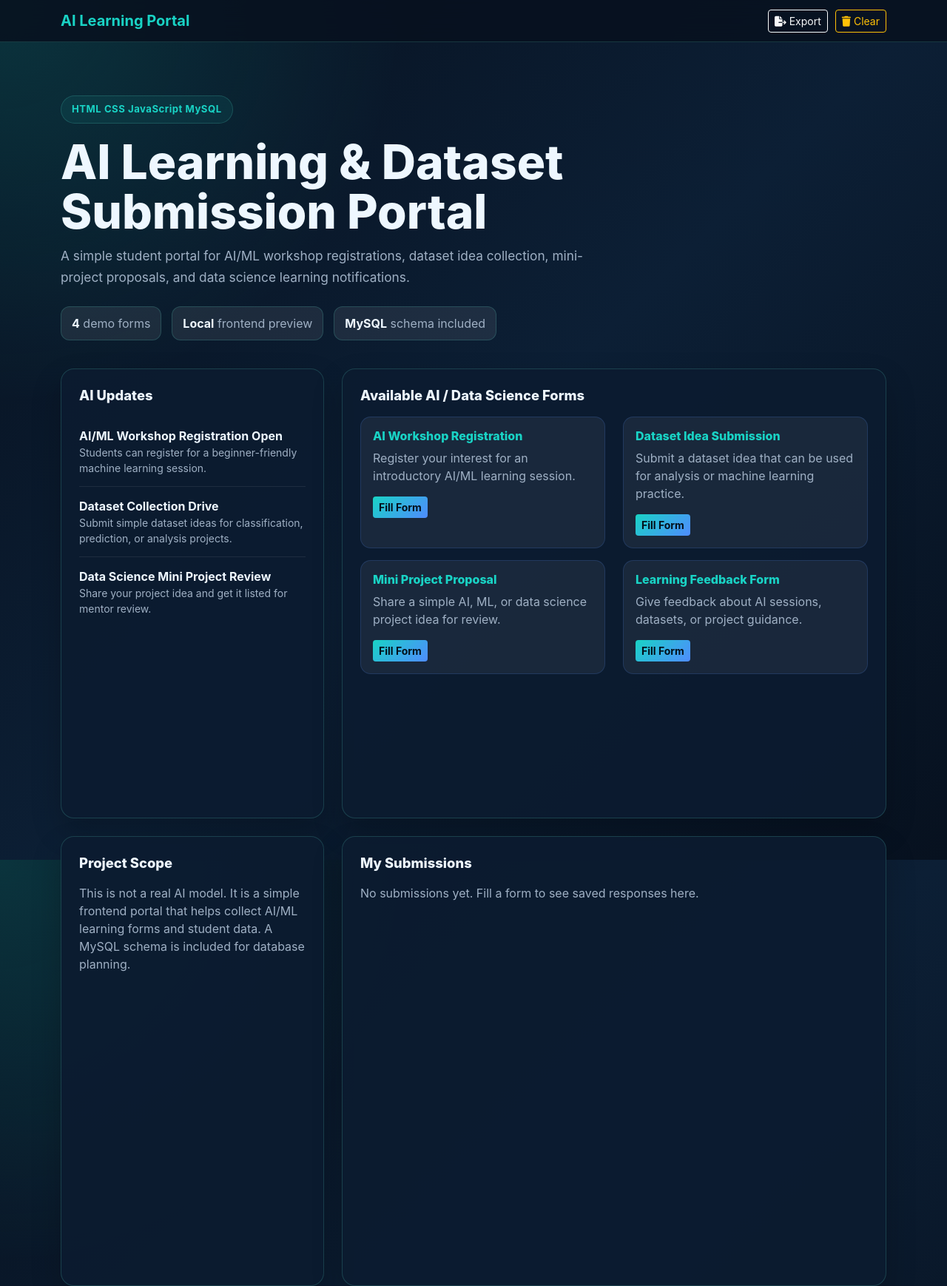
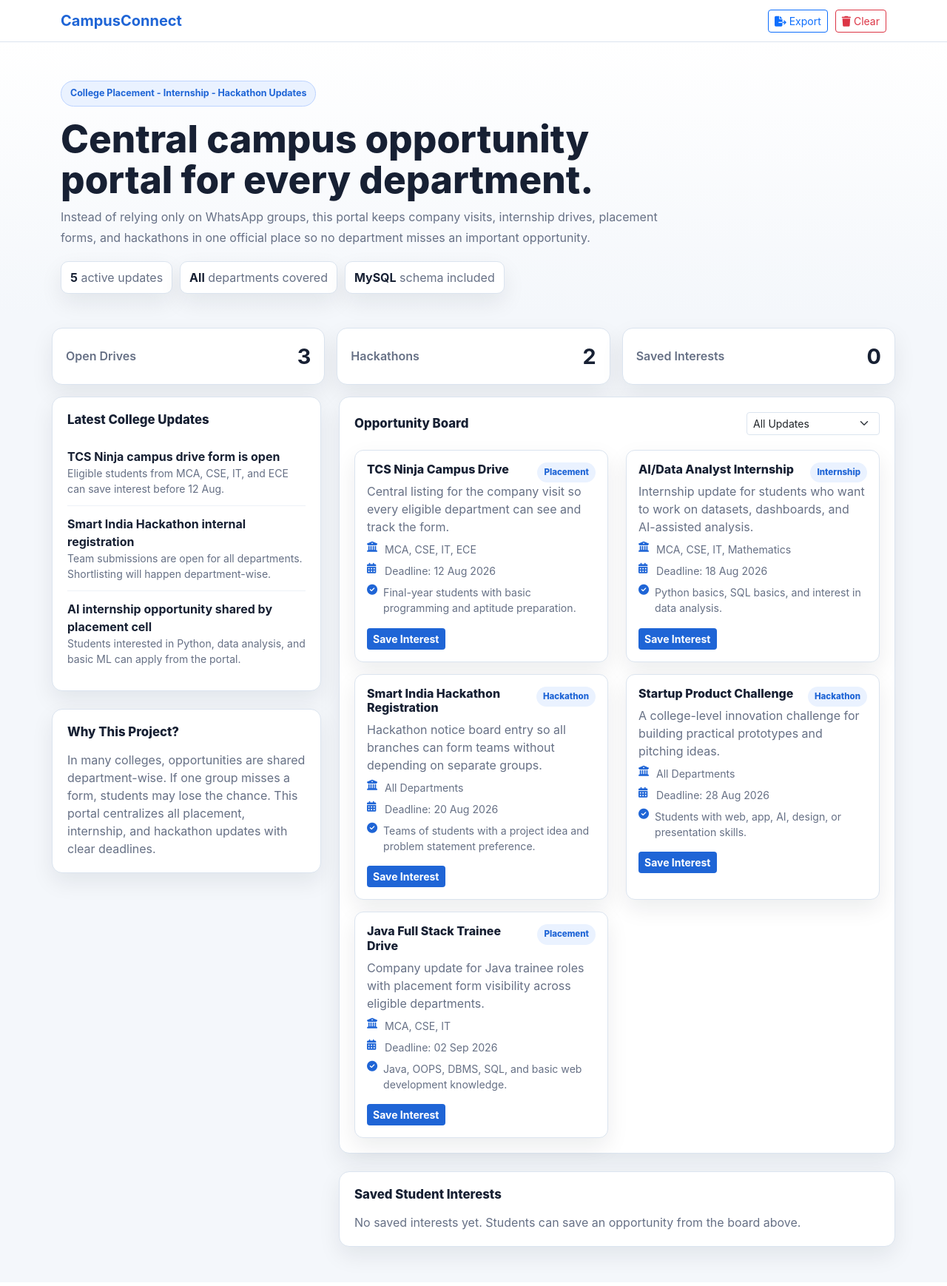
Before and after one commit to tausifalam6879/student-form-portal, a PHP site: page / in a window 1280 px wide. Shown: the whole page at 74% size. After the commit the page ends 1716 px from the top, so only its background shows below. Run offline with PHP 8.4, Linux system fonts and the light colour scheme.

Commit message:
Refine portal for campus opportunities

```diff
--- a/index.html
+++ b/index.html
@@ -3,7 +3,7 @@
 <head>
   <meta charset="UTF-8" />
   <meta name="viewport" content="width=device-width, initial-scale=1.0" />
-  <title>AI Learning & Dataset Submission Portal</title>
+  <title>CampusConnect - Central Opportunity Portal</title>
   <link href="https://cdn.jsdelivr.net/npm/bootstrap@5.3.2/dist/css/bootstrap.min.css" rel="stylesheet" />
   <link rel="stylesheet" href="https://cdnjs.cloudflare.com/ajax/libs/font-awesome/6.5.0/css/all.min.css" />
   <link rel="stylesheet" href="style.css" />
@@ -11,12 +11,12 @@
 <body>
   <nav class="navbar navbar-expand-lg portal-nav">
     <div class="container">
-      <a class="navbar-brand fw-bold" href="#">AI Learning Portal</a>
+      <a class="navbar-brand fw-bold" href="#">CampusConnect</a>
       <div class="nav-actions">
-        <button id="exportBtn" class="btn btn-sm btn-outline-light" title="Export saved submissions as JSON">
+        <button id="exportBtn" class="btn btn-sm btn-outline-primary" title="Export saved interests as JSON">
           <i class="fa fa-file-export"></i> Export
         </button>
-        <button id="clearBtn" class="btn btn-sm btn-outline-warning" title="Clear local demo submissions">
+        <button id="clearBtn" class="btn btn-sm btn-outline-danger" title="Clear saved demo data">
           <i class="fa fa-trash"></i> Clear
         </button>
       </div>
@@ -25,46 +25,76 @@
 
   <header class="hero-section">
     <div class="container">
-      <span class="hero-badge">HTML CSS JavaScript MySQL</span>
-      <h1>AI Learning & Dataset Submission Portal</h1>
+      <span class="hero-badge">College Placement - Internship - Hackathon Updates</span>
+      <h1>Central campus opportunity portal for every department.</h1>
       <p>
-        A simple student portal for AI/ML workshop registrations, dataset idea collection,
-        mini-project proposals, and data science learning notifications.
+        Instead of relying only on WhatsApp groups, this portal keeps company visits,
+        internship drives, placement forms, and hackathons in one official place so
+        no department misses an important opportunity.
       </p>
       <div class="hero-stats">
-        <span><strong>4</strong> demo forms</span>
-        <span><strong>Local</strong> frontend preview</span>
+        <span><strong>5</strong> active updates</span>
+        <span><strong>All</strong> departments covered</span>
         <span><strong>MySQL</strong> schema included</span>
       </div>
     </div>
   </header>
 
   <main class="container page-content">
+    <section class="row g-3 mb-3">
+      <div class="col-md-4">
+        <div class="metric-card">
+          <span>Open Drives</span>
+          <strong id="openDrivesCount">0</strong>
+        </div>
+      </div>
+      <div class="col-md-4">
+        <div class="metric-card">
+          <span>Hackathons</span>
+          <strong id="hackathonCount">0</strong>
+        </div>
+      </div>
+      <div class="col-md-4">
+        <div class="metric-card">
+          <span>Saved Interests</span>
+          <strong id="savedCount">0</strong>
+        </div>
+      </div>
+    </section>
+
     <section class="row g-4">
       <div class="col-lg-4">
-        <div class="glass-card">
-          <h2 class="section-title">AI Updates</h2>
+        <div class="panel-card">
+          <h2 class="section-title">Latest College Updates</h2>
           <ul id="notificationList" class="list-group list-group-flush"></ul>
         </div>
 
-        <div class="glass-card mt-4">
-          <h2 class="section-title">Project Scope</h2>
+        <div class="panel-card mt-4">
+          <h2 class="section-title">Why This Project?</h2>
           <p class="text-muted mb-0">
-            This is not a real AI model. It is a simple frontend portal that helps
-            collect AI/ML learning forms and student data. A MySQL schema is included
-            for database planning.
+            In many colleges, opportunities are shared department-wise. If one group
+            misses a form, students may lose the chance. This portal centralizes all
+            placement, internship, and hackathon updates with clear deadlines.
           </p>
         </div>
       </div>
 
       <div class="col-lg-8">
-        <div class="glass-card mb-4">
-          <h2 class="section-title">Available AI / Data Science Forms</h2>
-          <div id="formsContainer" class="row gy-3"></div>
+        <div class="panel-card mb-4">
+          <div class="section-row">
+            <h2 class="section-title mb-0">Opportunity Board</h2>
+            <select id="typeFilter" class="form-select form-select-sm">
+              <option value="all">All Updates</option>
+              <option value="Placement">Placement</option>
+              <option value="Internship">Internship</option>
+              <option value="Hackathon">Hackathon</option>
+            </select>
+          </div>
+          <div id="formsContainer" class="row gy-3 mt-1"></div>
         </div>
 
-        <div class="glass-card">
-          <h2 class="section-title">My Submissions</h2>
+        <div class="panel-card">
+          <h2 class="section-title">Saved Student Interests</h2>
           <div id="submissionsContainer"></div>
         </div>
       </div>
@@ -76,7 +106,7 @@
       <div class="modal-content">
         <form id="studentForm">
           <div class="modal-header">
-            <h5 class="modal-title" id="formTitle">Form</h5>
+            <h5 class="modal-title" id="formTitle">Opportunity Form</h5>
             <button type="button" class="btn-close" data-bs-dismiss="modal" aria-label="Close"></button>
           </div>
           <div class="modal-body">
@@ -90,12 +120,26 @@
               <input id="student_email" type="email" class="form-control" placeholder="you@example.com" required />
             </div>
             <div class="mb-3">
-              <label for="student_response" class="form-label">Response</label>
-              <textarea id="student_response" class="form-control" rows="4" placeholder="Write your idea, topic, or request" required></textarea>
+              <label for="student_department" class="form-label">Department</label>
+              <select id="student_department" class="form-select" required>
+                <option value="">Select department</option>
+                <option>MCA</option>
+                <option>Computer Science</option>
+                <option>Information Technology</option>
+                <option>Electronics</option>
+                <option>Mechanical</option>
+                <option>Civil</option>
+                <option>Electrical</option>
+                <option>Other</option>
+              </select>
+            </div>
+            <div class="mb-3">
+              <label for="student_response" class="form-label">Message</label>
+              <textarea id="student_response" class="form-control" rows="3" placeholder="Write your interest, query, or note" required></textarea>
             </div>
           </div>
           <div class="modal-footer">
-            <button type="submit" class="btn btn-primary">Submit Response</button>
+            <button type="submit" class="btn btn-primary">Save Interest</button>
             <button type="button" class="btn btn-secondary" data-bs-dismiss="modal">Close</button>
           </div>
         </form>
--- a/style.css
+++ b/style.css
@@ -1,12 +1,14 @@
 :root {
-  --bg: #07111f;
-  --panel: rgba(13, 28, 48, 0.92);
-  --panel-border: rgba(94, 234, 212, 0.18);
-  --accent: #19d3c5;
-  --accent-2: #4f8cff;
-  --text: #eef7ff;
-  --muted: #9fb0c4;
-  --soft: rgba(255, 255, 255, 0.08);
+  --bg: #f4f7fb;
+  --panel: #ffffff;
+  --border: #dbe4ef;
+  --primary: #1f65d6;
+  --primary-soft: #eaf2ff;
+  --success: #14845c;
+  --warning: #a16207;
+  --text: #172033;
+  --muted: #667085;
+  --shadow: 0 12px 30px rgba(15, 23, 42, 0.08);
 }
 
 * {
@@ -16,22 +18,19 @@
 body {
   margin: 0;
   min-height: 100vh;
-  background:
-    radial-gradient(circle at top left, rgba(25, 211, 197, 0.18), transparent 34rem),
-    linear-gradient(135deg, #07111f 0%, #0c1f35 52%, #07111f 100%);
+  background: var(--bg);
   color: var(--text);
   font-family: Inter, system-ui, -apple-system, BlinkMacSystemFont, "Segoe UI", sans-serif;
 }
 
 .portal-nav {
-  background: rgba(7, 17, 31, 0.86);
-  border-bottom: 1px solid var(--panel-border);
-  backdrop-filter: blur(14px);
+  background: #ffffff;
+  border-bottom: 1px solid var(--border);
 }
 
 .navbar-brand,
 .navbar-brand:hover {
-  color: var(--accent);
+  color: var(--primary);
 }
 
 .nav-actions {
@@ -41,80 +40,115 @@ body {
 }
 
 .hero-section {
-  padding: 72px 0 38px;
+  padding: 52px 0 26px;
+  background: linear-gradient(180deg, #ffffff 0%, #f4f7fb 100%);
 }
 
 .hero-badge {
   display: inline-flex;
-  padding: 8px 14px;
-  border: 1px solid var(--panel-border);
+  padding: 7px 12px;
+  border: 1px solid #bcd3ff;
   border-radius: 999px;
-  color: var(--accent);
-  background: rgba(25, 211, 197, 0.08);
+  color: var(--primary);
+  background: var(--primary-soft);
   font-weight: 700;
-  font-size: 0.82rem;
-  letter-spacing: 0.04em;
+  font-size: 0.78rem;
 }
 
 .hero-section h1 {
-  max-width: 780px;
-  margin: 18px 0 12px;
-  font-size: clamp(2rem, 5vw, 4.2rem);
+  max-width: 820px;
+  margin: 16px 0 10px;
+  font-size: clamp(2rem, 4vw, 3.4rem);
   font-weight: 800;
-  line-height: 1.05;
+  line-height: 1.08;
 }
 
 .hero-section p {
-  max-width: 720px;
+  max-width: 820px;
   color: var(--muted);
-  font-size: 1.08rem;
+  font-size: 1rem;
   line-height: 1.7;
 }
 
 .hero-stats {
   display: flex;
-  gap: 14px;
+  gap: 10px;
   flex-wrap: wrap;
-  margin-top: 24px;
+  margin-top: 18px;
+}
+
+.hero-stats span,
+.metric-card,
+.panel-card,
+.form-card,
+.submission {
+  border: 1px solid var(--border);
+  background: var(--panel);
+  box-shadow: var(--shadow);
 }
 
 .hero-stats span {
-  padding: 10px 14px;
-  border-radius: 12px;
-  background: var(--soft);
-  border: 1px solid var(--panel-border);
+  padding: 9px 12px;
+  border-radius: 10px;
   color: var(--muted);
 }
 
-.hero-stats strong {
+.hero-stats strong,
+.metric-card strong {
   color: var(--text);
 }
 
 .page-content {
-  padding-bottom: 56px;
+  padding: 20px 0 48px;
 }
 
-.glass-card {
-  height: 100%;
-  padding: 24px;
-  border: 1px solid var(--panel-border);
-  border-radius: 18px;
-  background: var(--panel);
-  box-shadow: 0 18px 42px rgba(0, 0, 0, 0.2);
+.metric-card {
+  display: flex;
+  align-items: center;
+  justify-content: space-between;
+  min-height: 72px;
+  padding: 16px 18px;
+  border-radius: 14px;
+}
+
+.metric-card span {
+  color: var(--muted);
+  font-weight: 600;
+}
+
+.metric-card strong {
+  font-size: 1.8rem;
+}
+
+.panel-card {
+  padding: 20px;
+  border-radius: 14px;
+}
+
+.section-row {
+  display: flex;
+  align-items: center;
+  justify-content: space-between;
+  gap: 12px;
+  flex-wrap: wrap;
+}
+
+.section-row .form-select {
+  max-width: 180px;
 }
 
 .section-title {
-  margin-bottom: 18px;
-  font-size: 1.15rem;
+  margin-bottom: 16px;
+  font-size: 1.05rem;
   font-weight: 800;
 }
 
 .list-group-item {
   border: 0;
-  border-bottom: 1px solid rgba(255, 255, 255, 0.08);
+  border-bottom: 1px solid #edf1f7;
   background: transparent;
   color: var(--text);
-  padding: 14px 0;
+  padding: 12px 0;
 }
 
 .list-group-item:last-child {
@@ -128,65 +162,84 @@ body {
 
 .form-card {
   height: 100%;
-  border: 1px solid rgba(79, 140, 255, 0.18);
-  border-radius: 14px;
-  background: rgba(255, 255, 255, 0.06);
+  padding: 16px;
+  border-radius: 12px;
   transition: transform 0.2s ease, border-color 0.2s ease;
 }
 
 .form-card:hover {
-  transform: translateY(-4px);
-  border-color: rgba(25, 211, 197, 0.5);
+  transform: translateY(-3px);
+  border-color: #9ec1ff;
 }
 
 .form-card-title {
   margin-bottom: 8px;
-  color: var(--accent);
+  color: var(--text);
   font-weight: 800;
 }
 
+.badge-type {
+  display: inline-flex;
+  padding: 5px 9px;
+  border-radius: 999px;
+  background: var(--primary-soft);
+  color: var(--primary);
+  font-size: 0.72rem;
+  font-weight: 800;
+}
+
+.detail-line {
+  display: flex;
+  gap: 8px;
+  margin-top: 8px;
+  color: var(--muted);
+  font-size: 0.88rem;
+}
+
+.detail-line i {
+  width: 16px;
+  color: var(--primary);
+}
+
 .submission {
-  padding: 16px;
-  margin-bottom: 12px;
-  border-left: 4px solid var(--accent);
+  padding: 14px;
+  margin-bottom: 10px;
+  border-left: 4px solid var(--primary);
   border-radius: 12px;
-  background: rgba(255, 255, 255, 0.07);
 }
 
 .btn-primary,
 .btn-success {
   border: 0;
-  background: linear-gradient(135deg, var(--accent), var(--accent-2));
-  color: #03101b;
+  background: var(--primary);
+  color: #ffffff;
   font-weight: 700;
 }
 
-.modal-content {
-  border: 1px solid var(--panel-border);
-  background: #0c1f35;
-  color: var(--text);
+.btn-primary:hover,
+.btn-success:hover {
+  background: #174fa9;
 }
 
-.form-control {
-  border-color: rgba(255, 255, 255, 0.15);
-  background: rgba(255, 255, 255, 0.08);
-  color: var(--text);
+.modal-content {
+  border: 1px solid var(--border);
+  border-radius: 14px;
 }
 
-.form-control::placeholder {
-  color: #71849a;
+.form-control,
+.form-select {
+  border-color: var(--border);
 }
 
-.form-control:focus {
-  border-color: var(--accent);
-  background: rgba(255, 255, 255, 0.1);
-  color: var(--text);
-  box-shadow: 0 0 0 0.2rem rgba(25, 211, 197, 0.16);
+.form-control:focus,
+.form-select:focus {
+  border-color: var(--primary);
+  box-shadow: 0 0 0 0.2rem rgba(31, 101, 214, 0.16);
 }
 
 @media (max-width: 576px) {
   .hero-section {
-    padding-top: 46px;
+    padding-top: 34px;
   }
 
   .nav-actions {
```
Also changed, not shown: database.sql (+36 -26 lines), script.js (+81 -33 lines), README.md.
